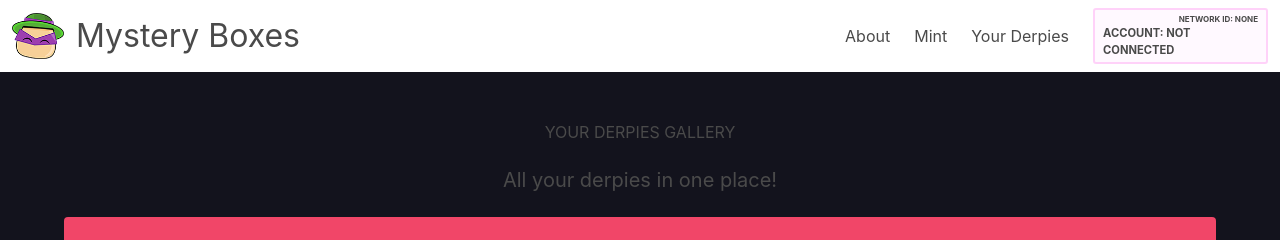
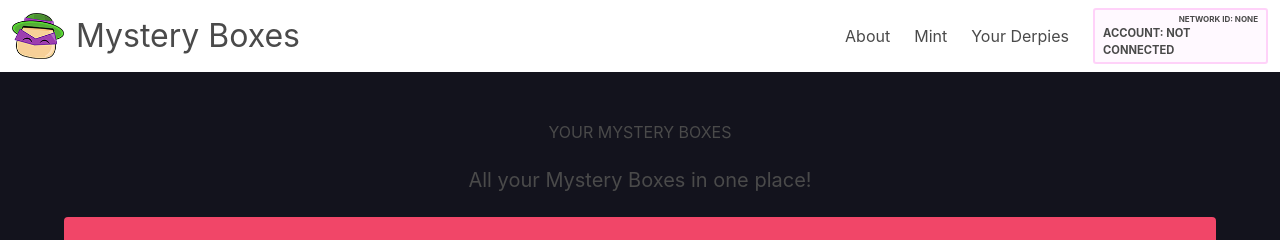
Before and after one commit to x-Code-x/react-nft, a React (Create React App) app in the folder frontend-react/: page / in a window 1280 px wide. Both pictures are taken after a click on the link "Your Derpies". Shown: the top 240 px of the page. Built offline with nearby package versions, Linux system fonts and the light colour scheme; a web font is replaced by a local one.

Commit message:
Update Gallery.js

```diff
--- a/frontend-react/src/components/Gallery.js
+++ b/frontend-react/src/components/Gallery.js
@@ -24,8 +24,8 @@ const Gallery = (props) => {
   return (
     <div className="background">
       <section className="section has-text-centered">
-        <h1 className="shizuru pb-5">YOUR DERPIES GALLERY</h1>
-        <h2 className="subtitle custom-mobile-subtitle">All your derpies in one place!</h2>
+        <h1 className="shizuru pb-5">YOUR MYSTERY BOXES</h1>
+        <h2 className="subtitle custom-mobile-subtitle">All your Mystery Boxes in one place!</h2>
 
         {noMetaMaskDetectedError && <MetamaskWarning />}
 
@@ -39,7 +39,7 @@ const Gallery = (props) => {
 
         {isConnected && (
           <button className={`button mb-4 ${gettingUserDerpies ? "is-loading" : ""}`} onClick={getUserDerpiesHandler}>
-            {userDerpieDetails.length === 0 ? "See Your Derpies" : "Refresh Your Derpies"}
+            {userDerpieDetails.length === 0 ? "See Your Mystery Boxes" : "Refresh Your Mystery Boxes"}
           </button>
         )}
         {showGallery && <UserGallery userDerpieDetails={userDerpieDetails} />}
```
